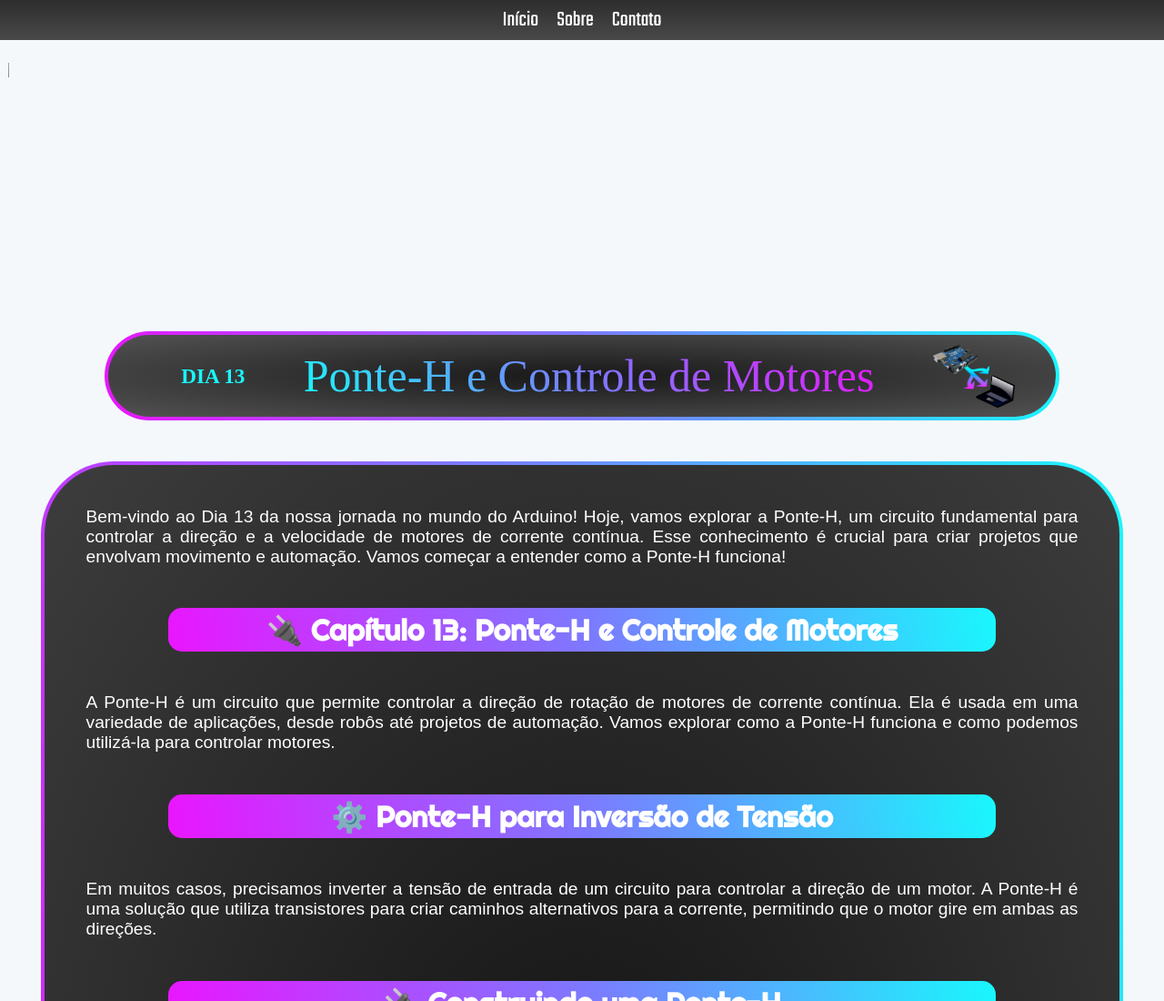
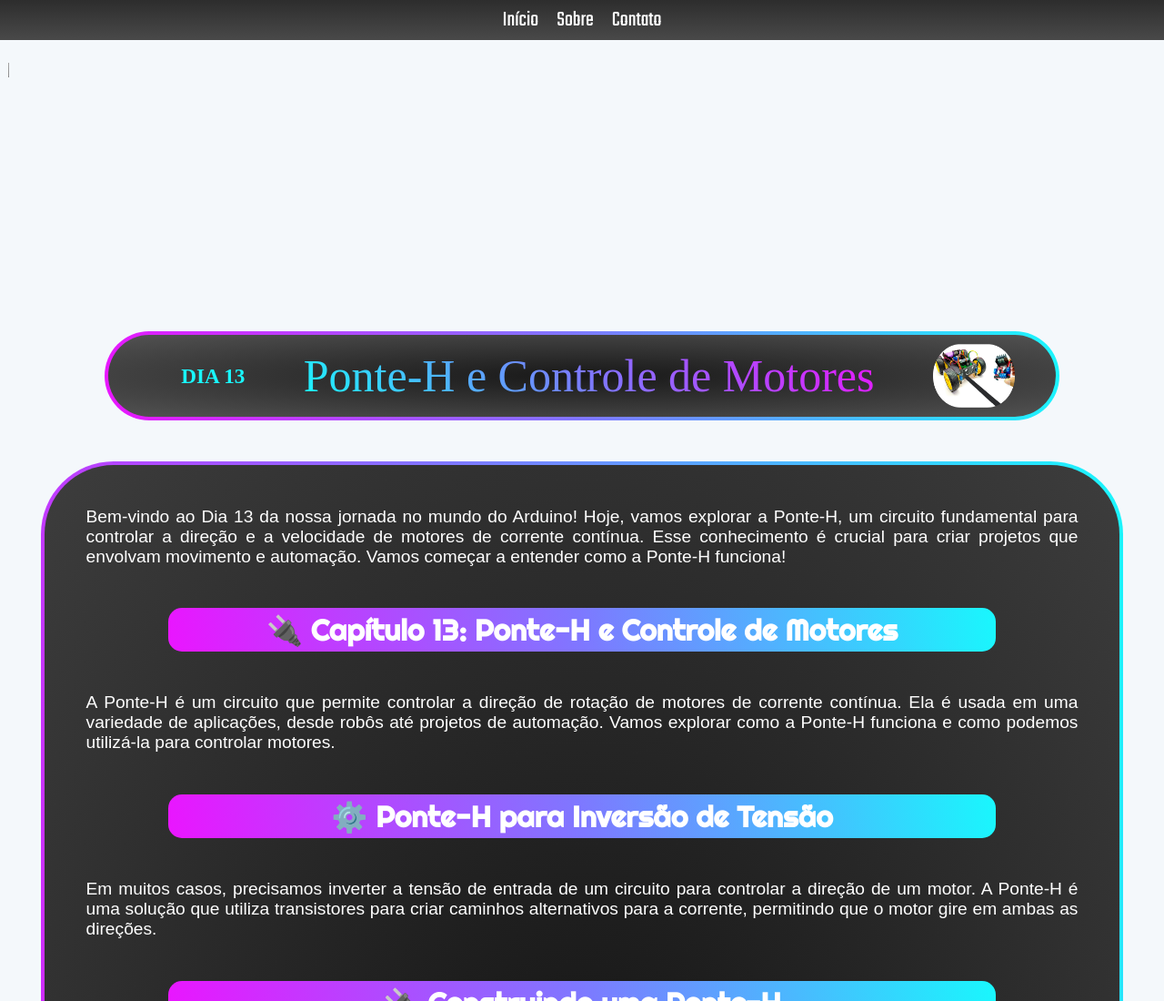
Before and after one commit to Kaua-Melchior/Blog-Dia_13, a plain HTML site: page index.html in a window 1280 px wide. Shown: the top 1100 px of the page at 91% size. Drawn offline with Linux system fonts and the light colour scheme; a web font is replaced by a local one.

Commit message:
Blog Dia.13

```diff
--- a/index.html
+++ b/index.html
@@ -33,7 +33,7 @@
     <div class="titulo">
         <h2>DIA 13</H2>
         <h class="gradiente-fundo">Ponte-H e Controle de Motores</h>
-        <img height="70" width="90" src="./assets/arduino no pc.png">
+        <img height="70" width="90" src="./assets/ponte H.png">
     </div>
 
     <aside>
```
Also changed, not shown: assets/ponte H.png (added).
